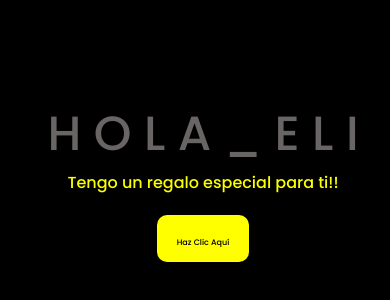
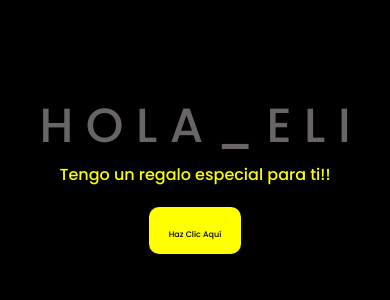
Before and after one commit to cereceda1991/flower, a plain HTML site: page index.html in a window 390 px wide. Shown: the part 250-550 px from the top of the page. Drawn offline with Linux system fonts and the light colour scheme.

Commit message:
feat: add responsive

```diff
--- a/css/style.css
+++ b/css/style.css
@@ -1,10 +1,13 @@
 @import url('https://fonts.googleapis.com/css2?family=Poppins:ital,wght@0,500;1,900&display=swap');
 
 * {
+    padding: 0;
+    margin: 0;
+    box-sizing: border-box;
     font-family: 'Poppins', cursive;
 }
 
-body {
+.container_greetings {
     color: azure;
     width: 100%;
     height: 100vh;
--- a/index.html
+++ b/index.html
@@ -10,7 +10,7 @@
     <title>Para ti: Elizabeth León</title>
 </head>
 
-<body>
+<body class="container_greetings">
     <div class="greetings">
 
         <span>H</span>
```
